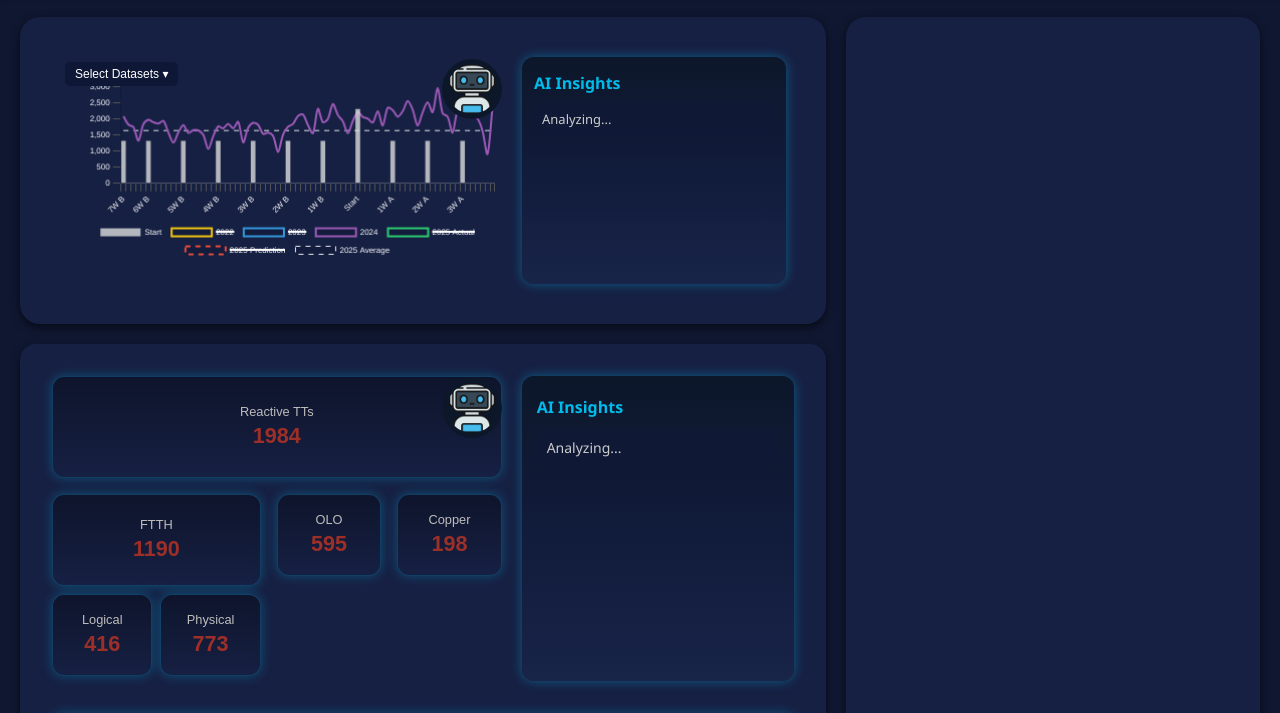
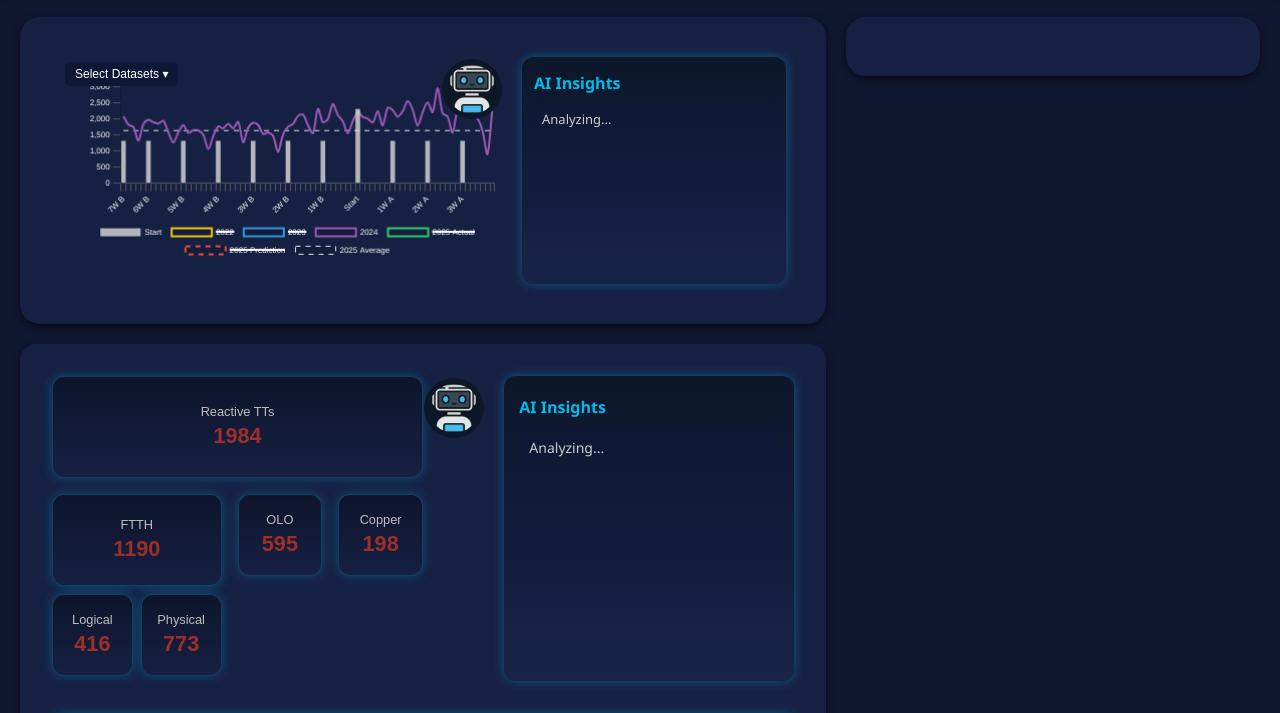
Before and after one commit to JudyKhaled/Back-to-School-Dashboard-stc, a plain HTML site: page index.html in a window 1280 px wide. Shown: the part 73-786 px from the top of the page. Drawn offline with nearby package versions, Linux system fonts and the light colour scheme.

Commit message:
ai insights fixed

```diff
--- a/style.css
+++ b/style.css
@@ -18,6 +18,7 @@ body {
   padding: 0 20px;
   gap: 20px;
   box-sizing: border-box;
+
 }
 
 .dashboard-left {
@@ -34,7 +35,8 @@ body {
   box-shadow: 0 3px 10px rgba(0, 0, 0, 0.6);
   padding: 20px;
   box-sizing: border-box;
-  margin-bottom: 33px;}
+  margin-bottom: 33px;
+  height: 30%;}
 
 
 /* Navbar */
@@ -210,8 +212,7 @@ body {
 
 /* === Metrics (Top-Left) === */
 .metrics-main-container {
-  width: 100%;
-  max-width: 500px;
+  width: 50%;
   display: flex;
   flex-direction: column;
   align-items: flex-start;  /* left aligned */
@@ -277,7 +278,7 @@ body {
 
 .ai-insights {
   position: relative;
-  width: 50vh;
+  width: 35%;
   min-height: 270px;
   background: linear-gradient(180deg, #0d172a 0%, #111b3b 50%, #182448 100%);
   border-radius: 12px;
```
